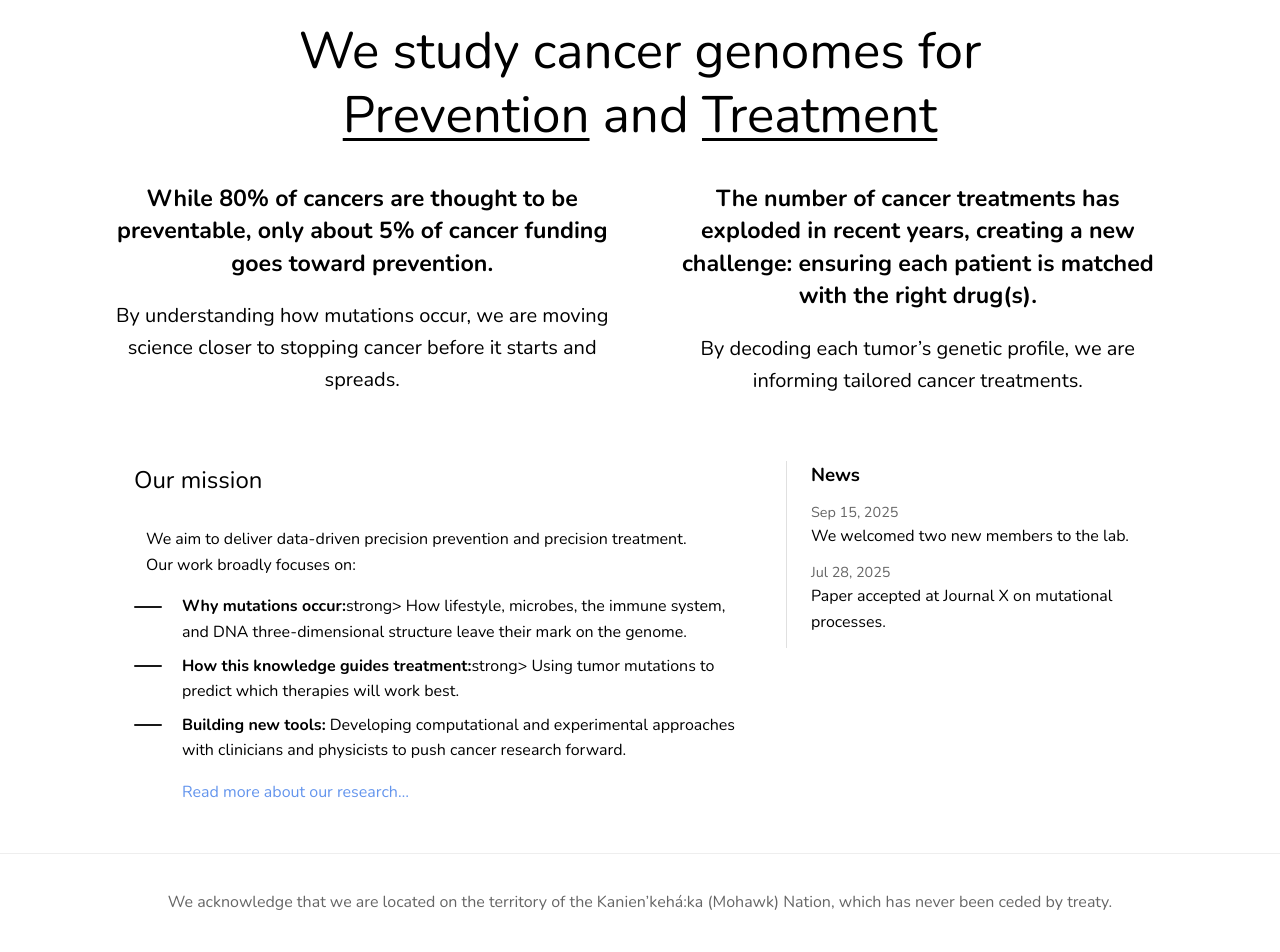
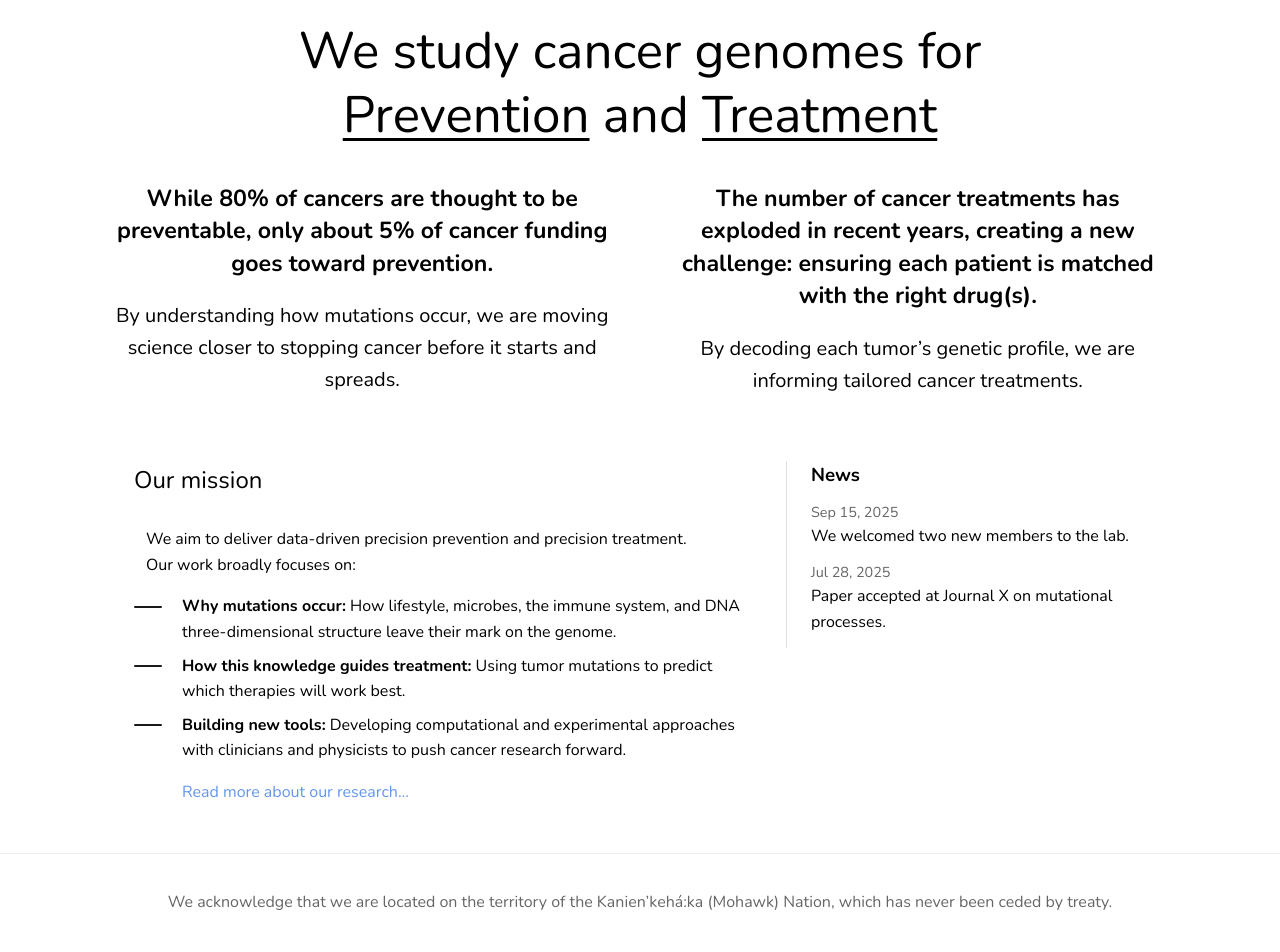
Before and after one commit to joseph-gad-code/Gurjao-Lab-Website, a Jekyll site: the page built from index.md, in a window 1280 px wide. Shown: the part 909-1861 px from the top of the page. Built offline with Jekyll 4.4.1, drawn with Linux system fonts in a browser that asks for light colours; grey boxes are pictures that could not be loaded.

Commit message:
Update index.md

```diff
--- a/index.md
+++ b/index.md
@@ -55,8 +55,8 @@ title: Home
         Our work broadly focuses on:
       </p>
       <ul>
-        <li><strong>Why mutations occur:</strong>strong> How lifestyle, microbes, the immune system, and DNA three-dimensional structure leave their mark on the genome.</li>
-        <li><strong>How this knowledge guides treatment:</strong>strong> Using tumor mutations to predict which therapies will work best.</li>
+        <li><strong>Why mutations occur:</strong> How lifestyle, microbes, the immune system, and DNA three-dimensional structure leave their mark on the genome.</li>
+        <li><strong>How this knowledge guides treatment:</strong> Using tumor mutations to predict which therapies will work best.</li>
         <li><strong>Building new tools:</strong> Developing computational and experimental approaches with clinicians and physicists to push cancer research forward.</li>
       </ul>
       <p class="read-more"><a href="/research/">Read more about our research…</a></p>
```
